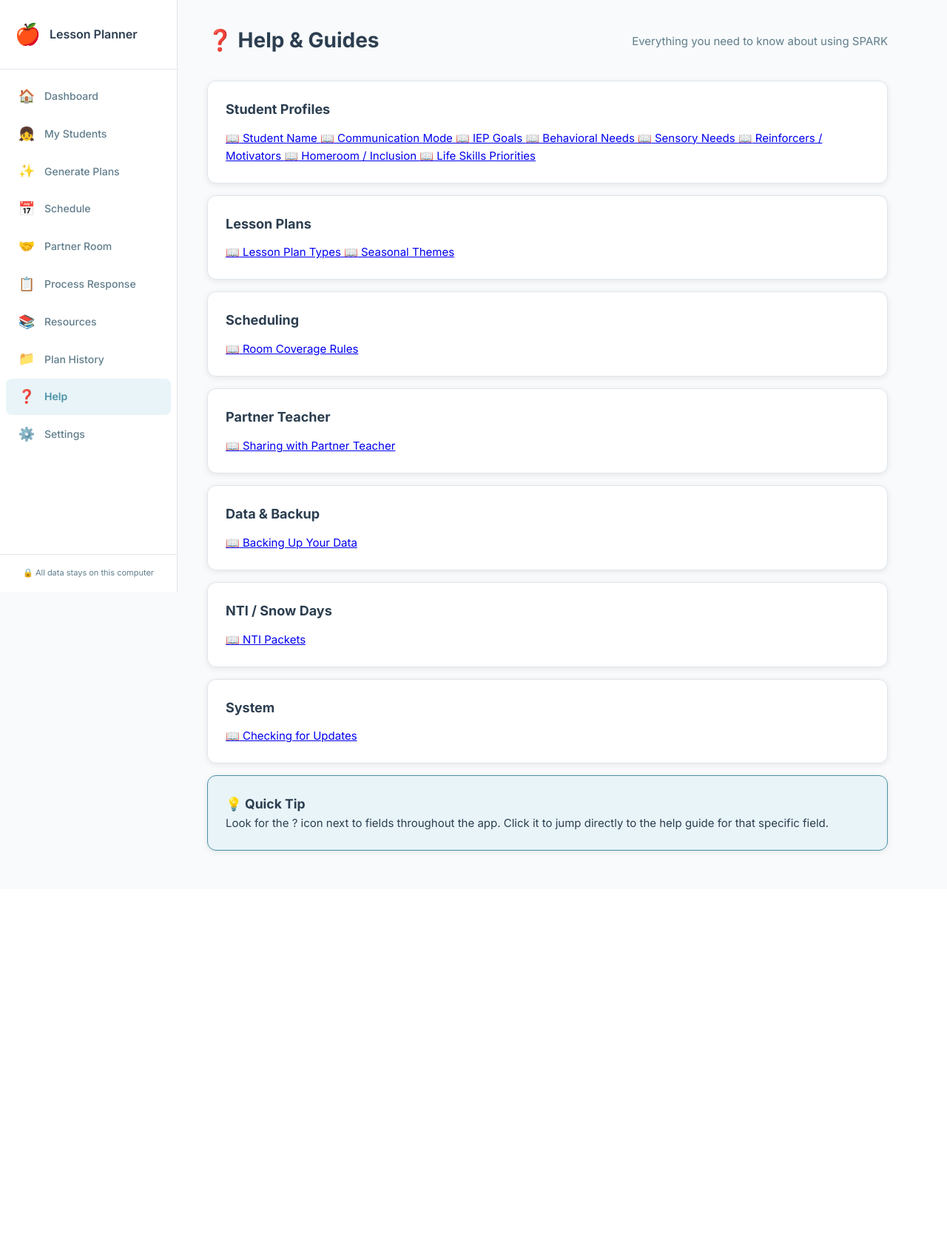
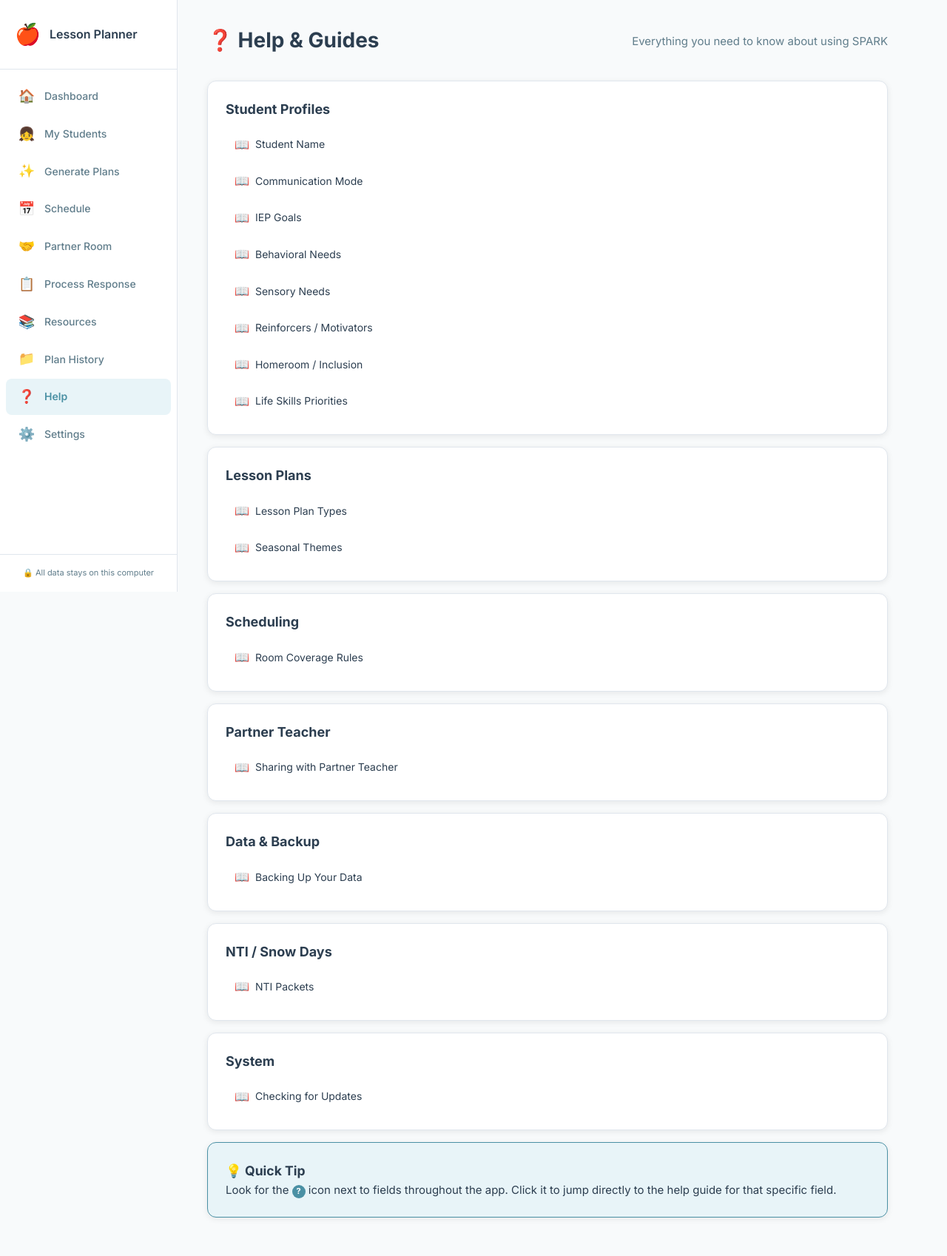
Before and after one commit to alekjhiddel/lesson_plan_builder, a Flask app: page /help in a window 1280 px wide. Shown: the whole page at 74% size. Before the commit the page ends 1154 px from the top, so only its background shows below. Run offline with Flask 3, Linux system fonts and the light colour scheme.

Commit message:
SPARK v1.0.0 - updated CSS (help icons, schedule tables, partner)

```diff
--- a/static/css/style.css
+++ b/static/css/style.css
@@ -1023,3 +1023,97 @@ body {
     color: var(--text-light);
     font-weight: 500;
 }
+
+
+/* ===== Help System ===== */
+.help-icon {
+    display: inline-flex;
+    align-items: center;
+    justify-content: center;
+    width: 18px;
+    height: 18px;
+    border-radius: 50%;
+    background: var(--primary-light);
+    color: var(--primary);
+    font-size: 11px;
+    font-weight: 700;
+    cursor: pointer;
+    text-decoration: none;
+    margin-left: 6px;
+    transition: all 0.2s;
+    vertical-align: middle;
+}
+
+.help-icon:hover {
+    background: var(--primary);
+    color: white;
+    transform: scale(1.1);
+}
+
+.help-icon-demo {
+    display: inline-flex;
+    align-items: center;
+    justify-content: center;
+    width: 18px;
+    height: 18px;
+    border-radius: 50%;
+    background: var(--primary);
+    color: white;
+    font-size: 11px;
+    font-weight: 700;
+}
+
+.help-topic-list {
+    display: flex;
+    flex-direction: column;
+    gap: 8px;
+    margin-top: 12px;
+}
+
+.help-link {
+    display: flex;
+    align-items: center;
+    gap: 8px;
+    padding: 8px 12px;
+    border-radius: var(--radius-sm);
+    text-decoration: none;
+    color: var(--text);
+    font-size: 14px;
+    transition: background 0.2s;
+}
+
+.help-link:hover {
+    background: var(--primary-light);
+    color: var(--primary);
+}
+
+.help-link-icon {
+    font-size: 16px;
+}
+
+.help-content {
+    font-size: 15px;
+    line-height: 1.7;
+}
+
+.help-content h2 {
+    margin-top: 0;
+}
+
+.help-content h3 {
+    margin-top: 20px;
+    margin-bottom: 8px;
+}
+
+.help-content ul, .help-content ol {
+    margin-left: 20px;
+    margin-bottom: 12px;
+}
+
+.help-content li {
+    margin-bottom: 6px;
+}
+
+.help-content p {
+    margin-bottom: 12px;
+}
```
